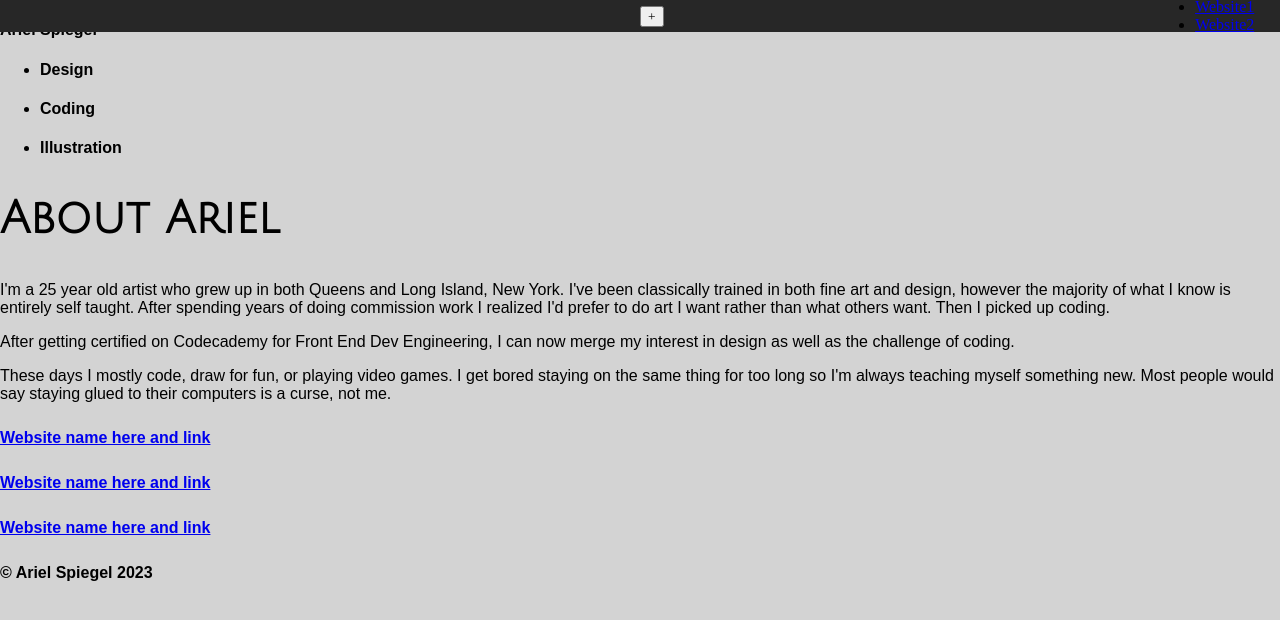
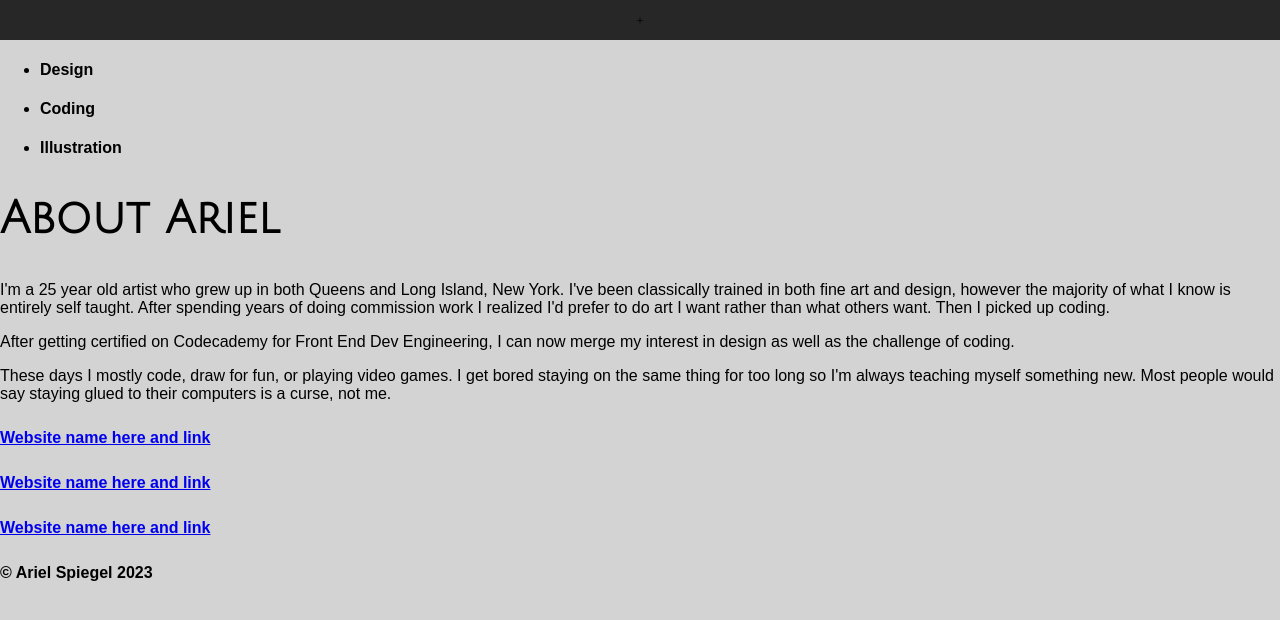
Before and after one commit to MizHotShot/portfolio-project, a plain HTML site: page index.html in a window 1280 px wide. Drawn offline with Linux system fonts and the light colour scheme; a web font is replaced by a local one.

Commit message:
added toggle nav button, isnt working yet

```diff
--- a/index.html
+++ b/index.html
@@ -8,9 +8,8 @@
     </head>
     <main>
         <body>
-            <nav>
-                <button class="nav-button" type="button"><i class="fa-solid fa-plus"></i></button>
-                <div class="nav-open">
+            <button id="toggle" class="nav-button" type="button"><i class="fa-solid fa-plus"></i></button>
+            <nav id="navbar">
                 <ul>
                     <li><a href="index.html">Ariel Spiegel</a></li> <!-- Links to home page -->
                     <li><a href="#">About</a></li>
@@ -19,7 +18,6 @@
                     <li><a href="#web3">Website3</a></li>
                     <li><a href="contact page.html">Contact</a></li>
                 </ul>
-                </div>
             </nav>
             <header>
                 <h4>Ariel Spiegel</h4>
@@ -60,6 +58,7 @@
                 <h5>© Ariel Spiegel 2023</h5>
             </footer>
             <!-- javascript code-->
+            <script src="nav button.js"></script>
             <script src="ageupdater.js"></script>
         </body>
     </main>
--- /dev/null
+++ b/nav button.js
@@ -0,0 +1,8 @@
+document.addEventListener('DOMContentLoaded', function() {
+    const toggleButton = document.getElementById('toggle');
+    const navbar = document.getElementById('navbar');
+
+    toggleButton.addEventListener('click', () => {
+        navbar.classList.toggle('open'); // Toggle the 'open' class
+    });
+});
--- a/resources/css/home page.css
+++ b/resources/css/home page.css
@@ -17,23 +17,34 @@ h4, h5, p {
 
 /* Nav */
 nav {
+    display: none;
     overflow: hidden;
     background-color: #272727;
     position: fixed;
     top: 0;
     width: 100%;
-    height: 3%;
-    transition: height 600ms ease-in-out;
-    display: flex;
+    height: 0;
     justify-content: flex-end;
     align-items: center;
+    transition: height 0.6s ease;
+    position: relative;
 }
 
-nav:hover {
-    height: 4%;
+nav.open {
+    height: 25%;
 }
 
 button.nav-button {
-    position: absolute;
-    left: 50%;
+    position: fixed;
+    top: 0;
+    width: 100%;
+    height: 4%;
+    transition: height 600ms ease-in-out;
+    cursor: pointer;
+    background-color: #272727;
+    border: none;
 }
+
+button.nav-button:hover {
+    height: 5%;
+}
```
Lines whose indentation alone changed are shown as unchanged.
